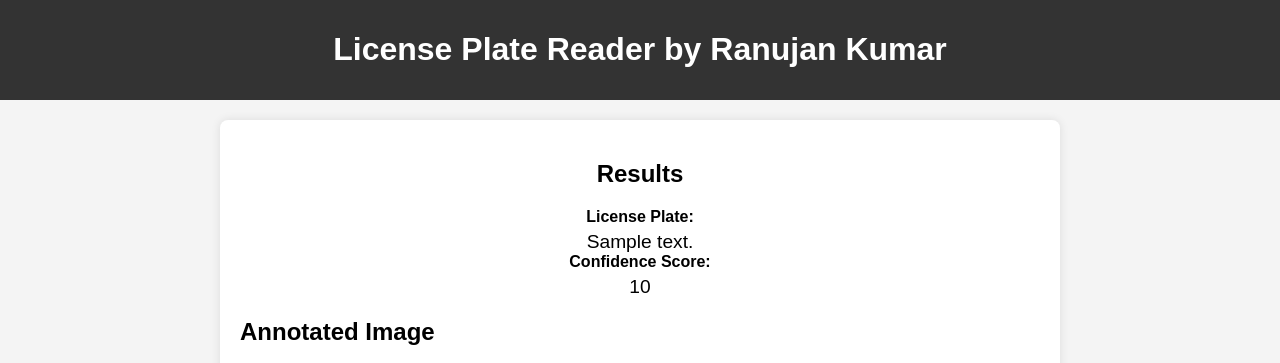
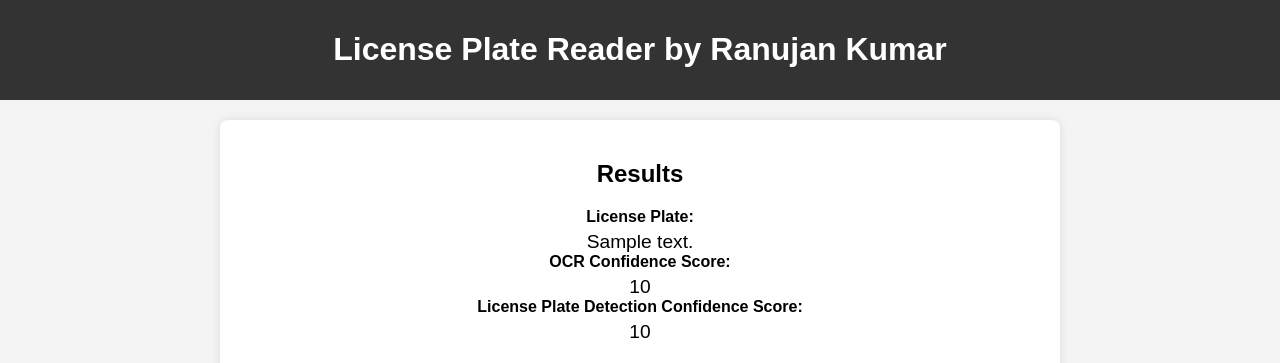
Before and after one commit to rankum26/licenseplate-recognition-kumarran26, a Flask app: template templates/result.html in a window 1280 px wide. Shown: the top 363 px of the page. Run offline with Flask 3, Linux system fonts and the light colour scheme; the template is opened without the code that fills it: most values are stand-ins (such as "Sample title", 1, 10 or a date in 2020).

Commit message:
changes general

```diff
--- a/detection/main.py
+++ b/detection/main.py
@@ -53,7 +53,7 @@ def process_image(img_path, run_folder):
     detected = False
     output_paths = []
 
-    for bbox_ in bboxes:
+    for i, bbox_ in enumerate(bboxes):
         xc, yc, w, h = bbox_
         license_plate = img[int(yc - (h / 2)):int(yc + (h / 2)), int(xc - (w / 2)):int(xc + (w / 2)), :].copy()
         img = cv2.rectangle(img, (int(xc - (w / 2)), int(yc - (h / 2))), (int(xc + (w / 2)), int(yc + (h / 2))), (255, 105, 180), 15)
@@ -69,7 +69,7 @@ def process_image(img_path, run_folder):
             # Debugging the detected text and score
             print(f"Detected Text: {text}, Score: {text_score}")
             if text_score > 0.1:  # Ensure the score threshold is low enough to capture the detected text
-                results.append((text, text_score))
+                results.append((text, text_score, scores[i]))
                 detected = True
 
         license_plate_path = os.path.join(run_folder, f'{base_filename}_license_plate.jpg')
@@ -94,7 +94,7 @@ def process_image(img_path, run_folder):
     print("Output Paths:", output_paths)
 
     if not detected:
-        results.append(("No license plate detected. Please choose another image with higher quality, ensuring the whole car is visible.", 0))
+        results.append(("No license plate detected. Please choose another image with higher quality, ensuring the whole car is visible.", 0, 0))
 
     output_paths = [os.path.relpath(path, 'runs_done').replace("\\", "/") for path in output_paths if isinstance(path, str)]
 
--- a/templates/result.html
+++ b/templates/result.html
@@ -48,15 +48,17 @@
     <main>
         <div class="results-container">
             <h2>Results</h2>
-            {% for text, score in result %}
-                {% if score == 0 %}
+            {% for text, ocr_score, detection_score in result %}
+                {% if ocr_score == 0 %}
                     <div class="result-text">No license plate detected or content could not be read. Please upload an image with better quality and ensure the license plate is visible.</div>
                 {% else %}
                     <div class="result-item">
                         <div class="result-title">License Plate:</div>
                         <div class="result-text">{{ text }}</div>
-                        <div class="result-title">Confidence Score:</div>
-                        <div class="result-text">{{ score }}</div>
+                        <div class="result-title">OCR Confidence Score:</div>
+                        <div class="result-text">{{ ocr_score }}</div>
+                        <div class="result-title">License Plate Detection Confidence Score:</div>
+                        <div class="result-text">{{ detection_score }}</div>
                     </div>
                 {% endif %}
             {% endfor %}
```
Also changed, not shown: README.md, README_pictures/image3.png.
